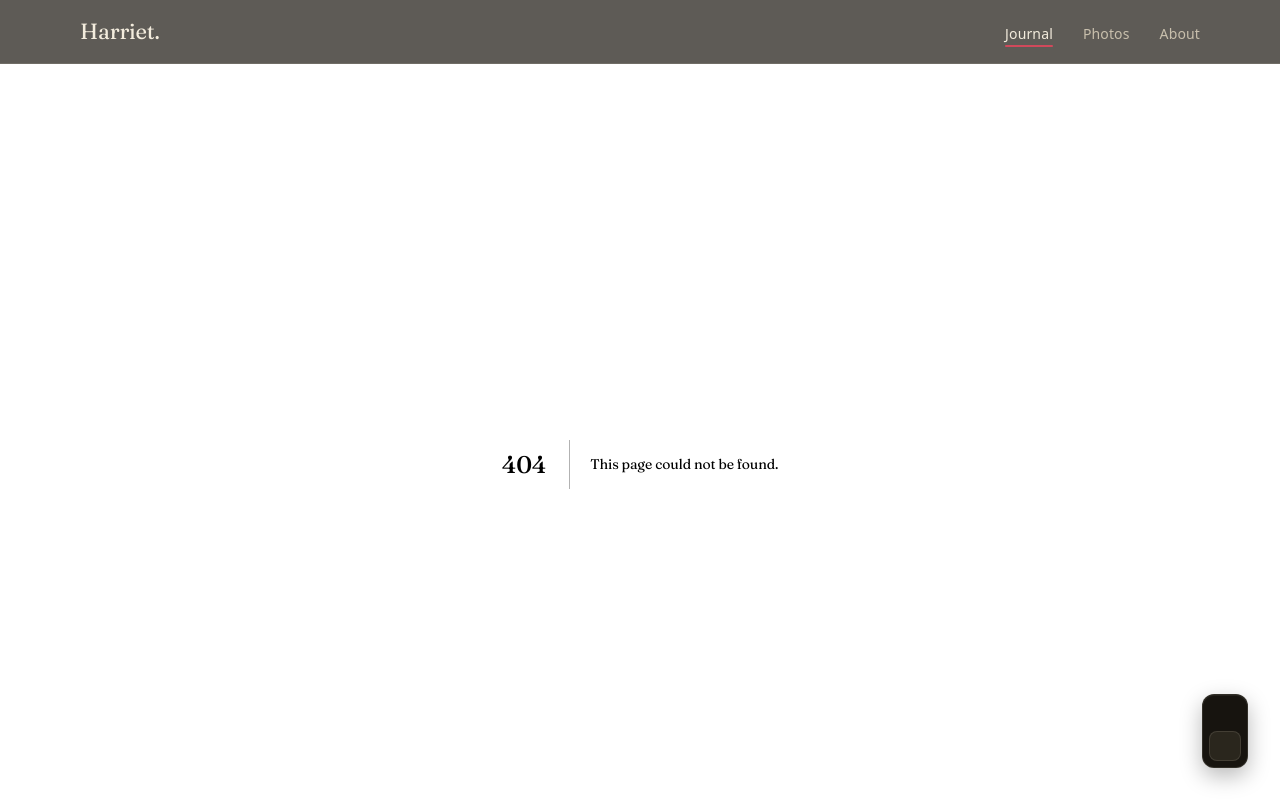
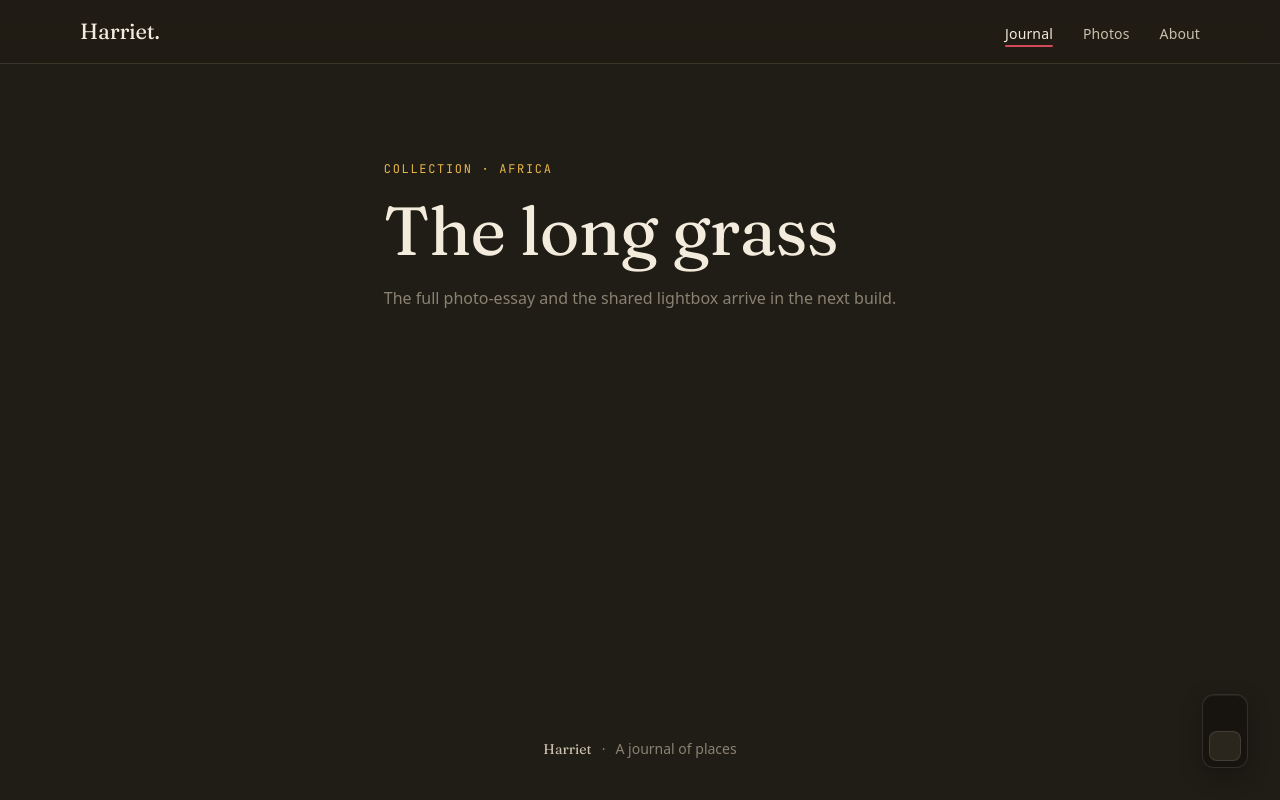
Before and after one commit to charlieramus/harrietramus.com, a Next.js app: page /journal/africa in a window 1280 px wide. Before the commit this address had no page. Shown: the top 800 px of the page. Built offline with nearby package versions, Linux system fonts and the light colour scheme.

Commit message:
stage3v2

```diff
--- a/app/globals.css
+++ b/app/globals.css
@@ -517,6 +517,50 @@ button:focus-visible {
   transform: translateX(0);
 }
 
+/* ------------------------------------------------ collection wall ---------- */
+/* The home wall: the intro band + the stacked collections. `#collections` is the
+   scroll-cue target, offset by the nav height so the sticky header doesn't cover
+   the intro when the cue lands here. */
+.wall {
+  max-width: var(--maxw);
+  margin: 0 auto;
+  padding: clamp(64px, 12vh, 120px) clamp(16px, 4vw, 40px)
+    clamp(48px, 10vh, 96px);
+  scroll-margin-top: var(--nav-h);
+}
+
+.wall-intro {
+  margin-bottom: clamp(28px, 5vh, 48px);
+  padding-bottom: clamp(18px, 3vh, 26px);
+  border-bottom: 1px solid var(--line);
+}
+
+.wall-eyebrow {
+  color: var(--ink-faint);
+  font-size: 12px;
+  text-transform: uppercase;
+  letter-spacing: 0.14em;
+  margin-bottom: 12px;
+}
+
+.wall-title {
+  font-size: clamp(30px, 5vw, 52px);
+  letter-spacing: -0.01em;
+}
+
+.wall-list {
+  display: grid;
+  gap: clamp(48px, 8vh, 88px);
+}
+
+/* One collection = its hero card + the thin place stack beneath. The `.acc-<hue>`
+   class it also carries (from page.tsx) is what tints its stat number + arrows. */
+.place-stack {
+  display: grid;
+  gap: 6px;
+  margin-top: 8px;
+}
+
 /* ------------------------------------------------ route stubs -------------- */
 /* The V1 placeholder pages (home / photos / about) before their real content
    lands in V2–V4. Kept intentionally quiet. */
--- /dev/null
+++ b/app/journal/[collection]/page.tsx
@@ -0,0 +1,47 @@
+import type { Metadata } from "next";
+import { notFound } from "next/navigation";
+import { collections, essays } from "@/site.config";
+
+// /journal/[collection] — titled STUB for V2. The slug is the collection's
+// `essay` key; the real photo-essay reading view + the shared lightbox land in V3.
+// It exists now only so every collection/place link on the wall resolves in the
+// static export. Content is config-driven (the essay's eyebrow/title), and the
+// page is wrapped in the collection's `.acc-<hue>` class so the accent eyebrow
+// reads in the place's hue.
+
+// Pre-render one route per collection essay slug (required under output: export).
+export function generateStaticParams() {
+  return collections.map((c) => ({ collection: c.essay }));
+}
+
+export async function generateMetadata({
+  params,
+}: {
+  params: Promise<{ collection: string }>;
+}): Promise<Metadata> {
+  const { collection } = await params;
+  const essay = essays[collection];
+  return { title: essay ? essay.title : "Journal" };
+}
+
+export default async function EssayStub({
+  params,
+}: {
+  params: Promise<{ collection: string }>;
+}) {
+  const { collection } = await params;
+  const essay = essays[collection];
+  if (!essay) notFound();
+
+  const accent = collections.find((c) => c.essay === collection)?.accent;
+
+  return (
+    <main className={accent ? `route-stub acc-${accent}` : "route-stub"}>
+      <p className="eyebrow mono">{essay.eyebrow}</p>
+      <h1>{essay.title}</h1>
+      <p className="stub-note">
+        The full photo-essay and the shared lightbox arrive in the next build.
+      </p>
+    </main>
+  );
+}
--- a/app/page.tsx
+++ b/app/page.tsx
@@ -1,12 +1,38 @@
 import Landing from "@/components/landing";
+import CollectionCard from "@/components/collection-card";
+import PlaceCard from "@/components/place-card";
+import { collections } from "@/site.config";
 
-// Home / — the journal home. Stage 1 renders the full-screen <Landing />; the
-// intro band, the collection wall, and the #collections anchor the cue targets
-// are assembled around it in Stage 3.
+// Home / — the journal home: the full-screen landing, then the "The collections"
+// intro band, then the wall. The wall maps config.collections to a hero
+// <CollectionCard> over its <PlaceCard> stack, each collection wrapped in its
+// `.acc-<hue>` class so its stat number + arrows pick up the place hue — three
+// accents on the wall at once. The `#collections` section is the anchor the
+// landing scroll cue targets. All copy/data comes from site.config.
 export default function Home() {
   return (
     <main>
       <Landing />
+
+      <section id="collections" className="wall">
+        <div className="wall-intro">
+          <p className="wall-eyebrow mono">{collections.length} collections</p>
+          <h2 className="wall-title">The collections</h2>
+        </div>
+
+        <div className="wall-list">
+          {collections.map((c) => (
+            <div key={c.essay} className={`collection acc-${c.accent}`}>
+              <CollectionCard collection={c} />
+              <div className="place-stack">
+                {c.places.map((p) => (
+                  <PlaceCard key={p.name} place={p} essay={c.essay} />
+                ))}
+              </div>
+            </div>
+          ))}
+        </div>
+      </section>
     </main>
   );
 }
```
Also changed, not shown: 1 other file (tests, documents, lock files or other folders).
